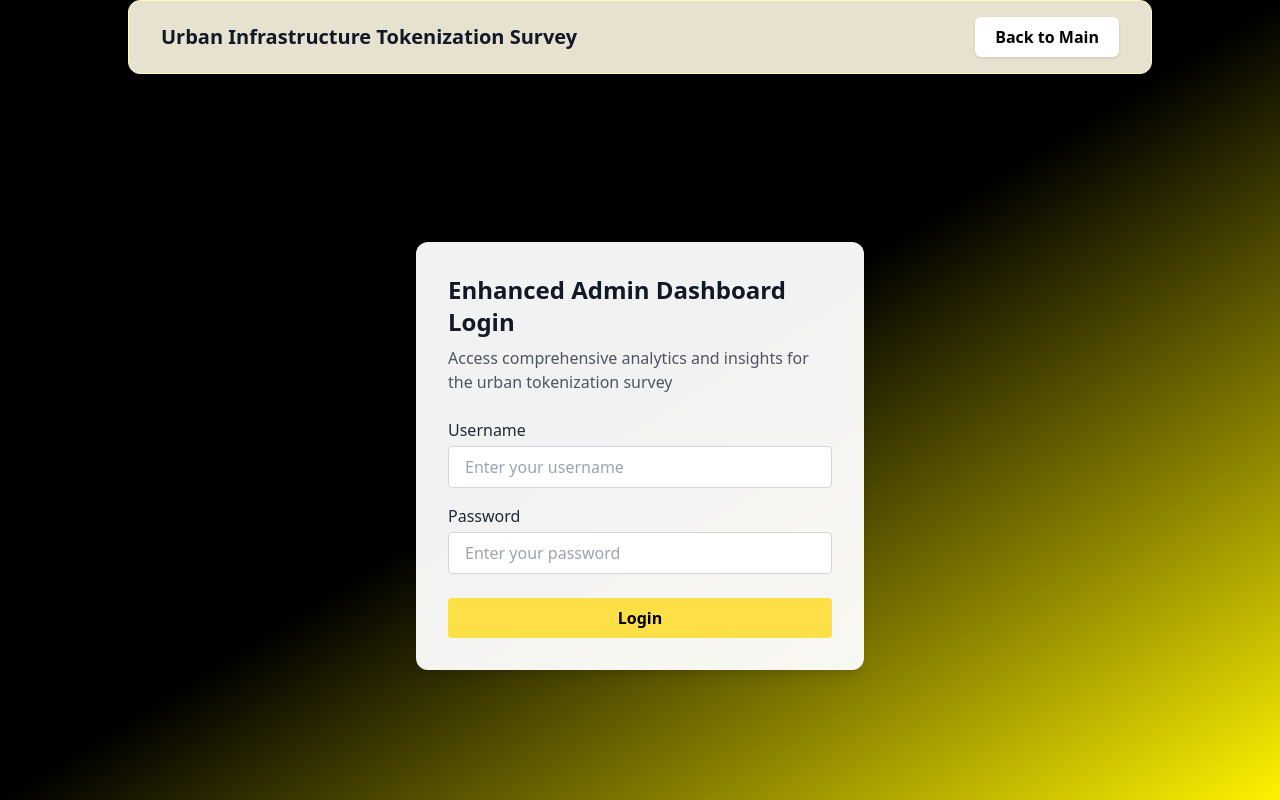
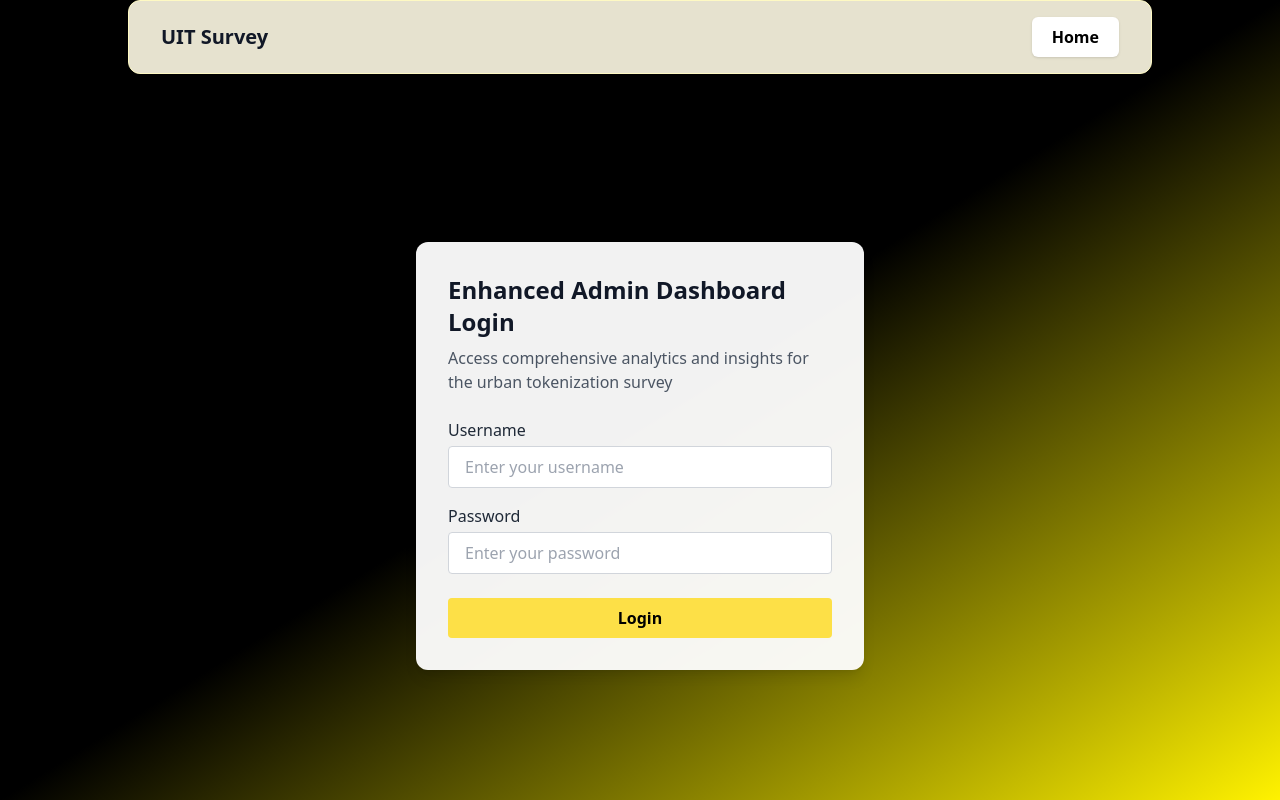
Before and after one commit to Faizal-Malek/urban-tokenization-survey, a React (Vite) app in the folder Frontend/: page /admin in a window 1280 px wide. Built offline with nearby package versions, Linux system fonts and the light colour scheme.

Commit message:
adjusted the menu

```diff
--- a/Frontend/src/components/admin/AdminLoginForm.tsx
+++ b/Frontend/src/components/admin/AdminLoginForm.tsx
@@ -29,9 +29,9 @@ export const AdminLoginForm = ({ onLoginSuccess, title, description }: AdminLogi
     <div className="min-h-screen bg-gradient-to-br from-black via-black to-[#FFF200] flex flex-col">
       {/* Modern Fixed Navigation Bar (no icon) */}
       <nav className="fixed top-0 left-1/2 -translate-x-1/2 z-50 w-[95vw] max-w-5xl bg-[#fffbe6]/90 rounded-xl shadow flex items-center justify-between px-8 py-4 border border-yellow-100">
-        <span className="font-bold text-xl text-gray-900">Urban Infrastructure Tokenization Survey</span>
+        <span className="font-bold text-xl text-gray-900">UIT Survey</span>
         <a href="/" className="bg-white px-5 py-2 rounded-md shadow text-black font-semibold hover:bg-gray-100 transition">
-          Back to Main
+          Home
         </a>
       </nav>
       {/* Centered Login Card */}
--- a/Frontend/src/pages/Index.tsx
+++ b/Frontend/src/pages/Index.tsx
@@ -6,7 +6,7 @@ const QuestionnaireHome = () => {
       {/* Modern Navigation Bar */}
       <nav className="fixed top-0 left-1/2 -translate-x-1/2 z-50 w-[95vw] max-w-5xl bg-[#fffbe6]/90 rounded-xl shadow flex items-center justify-between px-8 py-4 border border-yellow-100">
         <div className="flex items-center gap-3">
-          <span className="font-bold text-xl text-gray-900">Urban Infrastructure Tokenization Survey</span>
+          <span className="font-bold text-xl text-gray-900">UIT Survey</span>
         </div>
         <a
           href="/admin"
```
